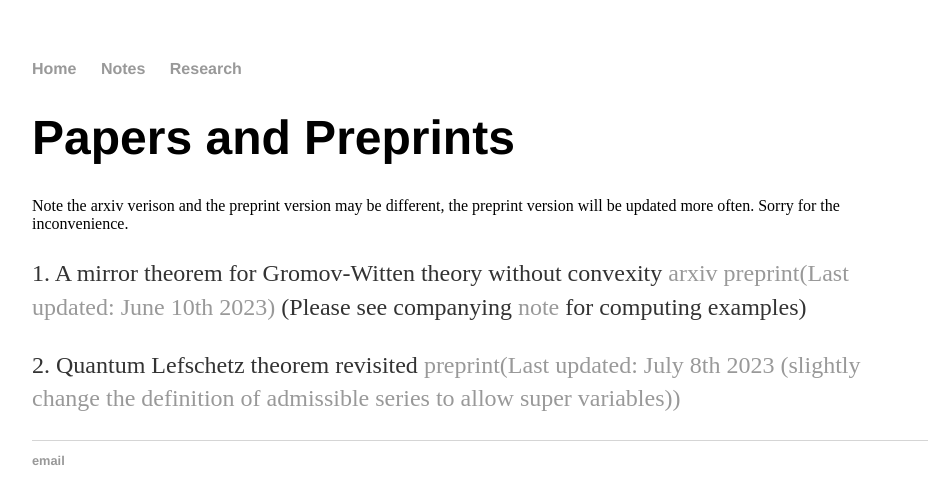
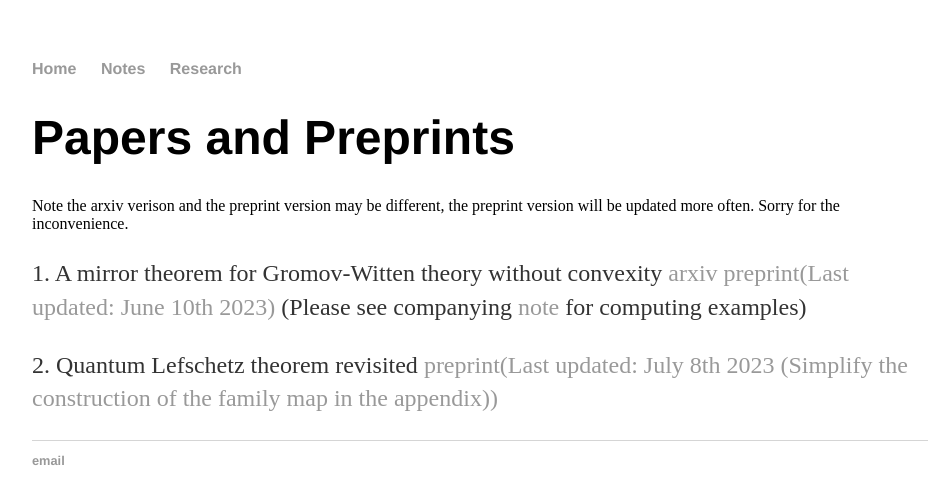
Before and after one commit to Junmathwang/junmathwang.github.io, a Jekyll site: the page built from research/index.html, in a window 1280 px wide. Shown: the top 504 px of the page, without its empty margins (160-1098 px from the left). Built offline with Jekyll 4.4.1, drawn with Linux system fonts in a browser that asks for light colours.

Commit message:
Update index.html

```diff
--- a/research/index.html
+++ b/research/index.html
@@ -8,5 +8,5 @@ title: Research of Jun Wang
 					<h1>Papers and Preprints</h1>
                                         Note the arxiv verison and the preprint version may be different, the preprint version will be updated more often. Sorry for the inconvenience.
 					<p>1. A mirror theorem for Gromov-Witten theory without convexity <a href="http://arxiv.org/abs/1910.14440">arxiv</a> <a href="var5.pdf">preprint(Last updated: June 10th 2023)</a> (Please see companying <a href="https://www.dropbox.com/s/fnonb722qjsjdp3/I-functions%20for%20toric%20stack%20hypersurface.pdf?dl=0">note</a> for computing examples)
-                                     <p>2. Quantum Lefschetz theorem revisited  <a href="qltre.pdf">preprint(Last updated: July 8th 2023 (slightly change the definition of admissible series to allow super variables))</a>
+                                     <p>2. Quantum Lefschetz theorem revisited  <a href="qltre.pdf">preprint(Last updated: July 8th 2023 (Simplify the construction of the family map in the appendix))</a>
 	</div>
```
